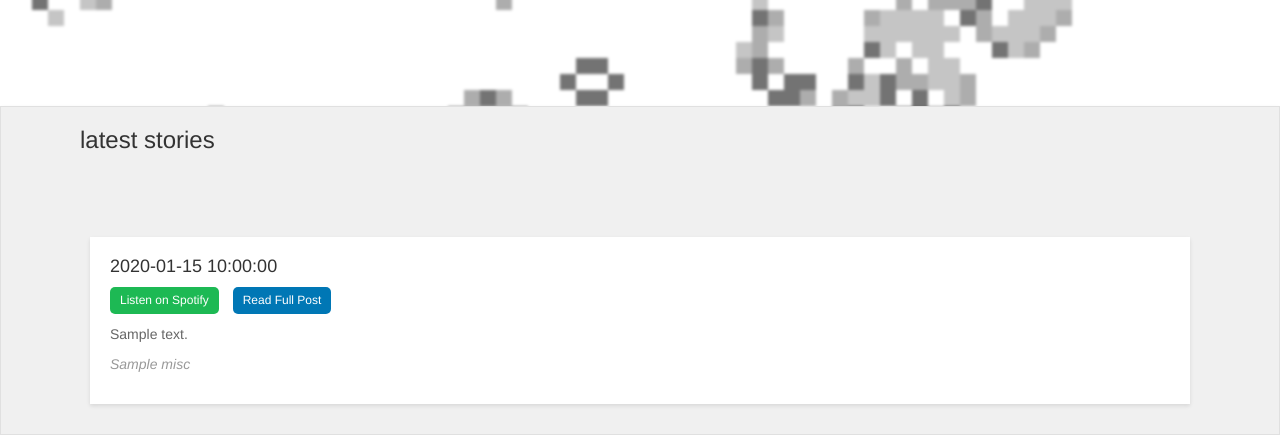
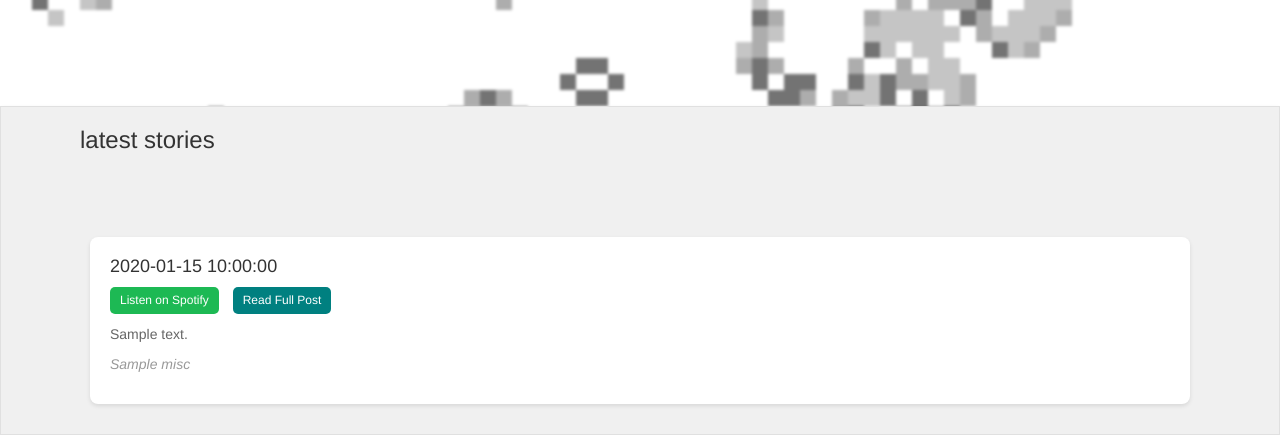
Before and after one commit to PhilWa/corner, a Flask app: template templates/index.html in a window 1280 px wide. Shown: the part 614-1049 px from the top of the page. Run offline with Flask 3, Linux system fonts and the light colour scheme; the template is opened without the code that fills it: most values are stand-ins (such as "Sample title", 1, 10 or a date in 2020); some libraries are stand-ins or nearby versions.

Commit message:
added round corners

```diff
--- a/static/css/styles.css
+++ b/static/css/styles.css
@@ -272,14 +272,22 @@ header {
     border-right: 1px solid #e0e0e0;
     margin: 10px;
     background-color: #ffffff;
-    /* Change to white */
     box-shadow: 0 2px 4px rgba(0, 0, 0, 0.1);
     overflow-y: auto;
     max-height: 500px;
+    border-radius: 8px;
+    /* Added rounded corners */
+    transition: box-shadow 0.3s ease;
+    /* Smooth transition for hover effect */
 }
 
 .card:last-child {
     border-right: none;
+}
+
+.card:hover {
+    box-shadow: 0 4px 8px rgba(0, 0, 0, 0.15);
+    /* Subtle lift effect on hover */
 }
 
 .card h3 {
@@ -296,7 +304,6 @@ header {
     word-wrap: break-word;
     font-family: inherit;
     background-color: #ffffff;
-    /* Change to white */
     border: none;
     padding: 0;
     overflow: visible;
@@ -320,6 +327,7 @@ header {
     text-decoration: none;
     border-radius: 5px;
     font-size: 12px;
+    transition: background-color 0.3s ease;
 }
 
 .card .links a:hover {
@@ -332,6 +340,7 @@ header {
 }
 
 .card .links .post-link {
-    background-color: #0077B5;
+    background-color: #008080;
+    /* Changed to teal to match the new color scheme */
     color: white;
 }
```
